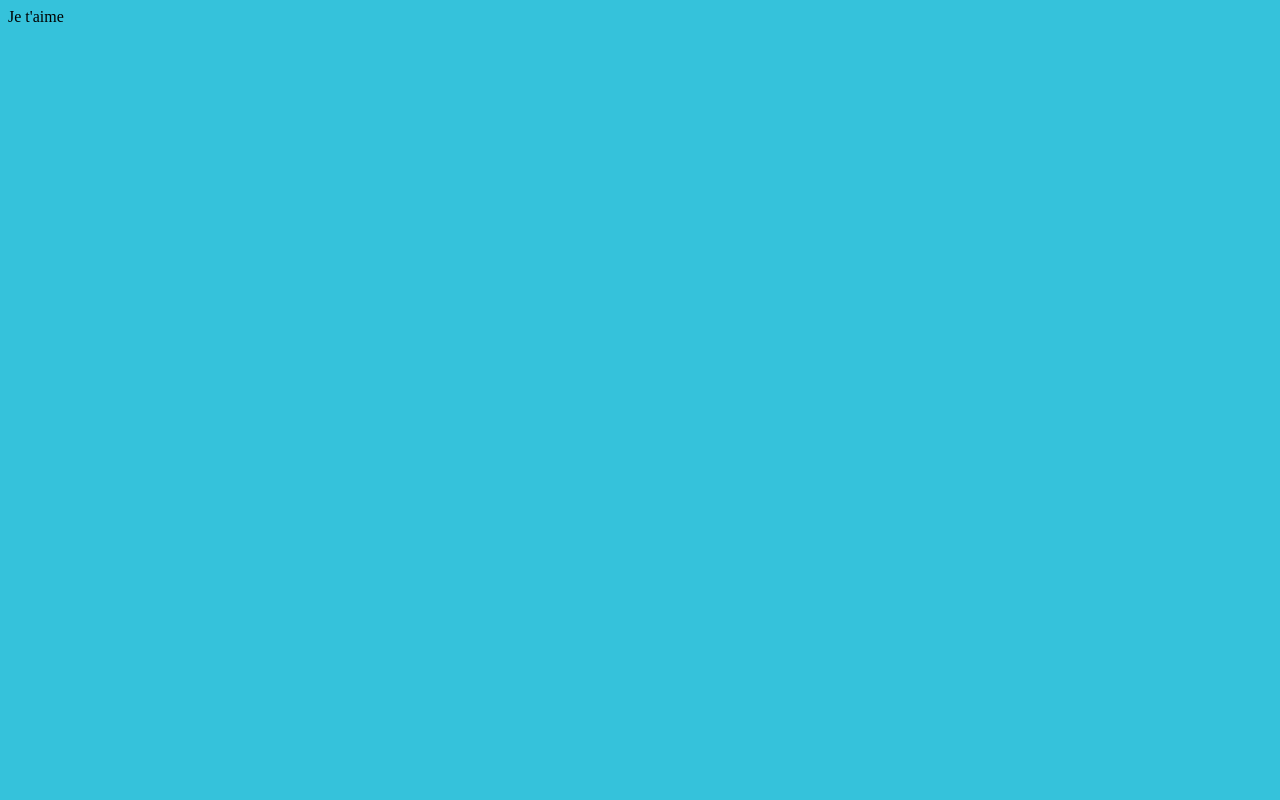
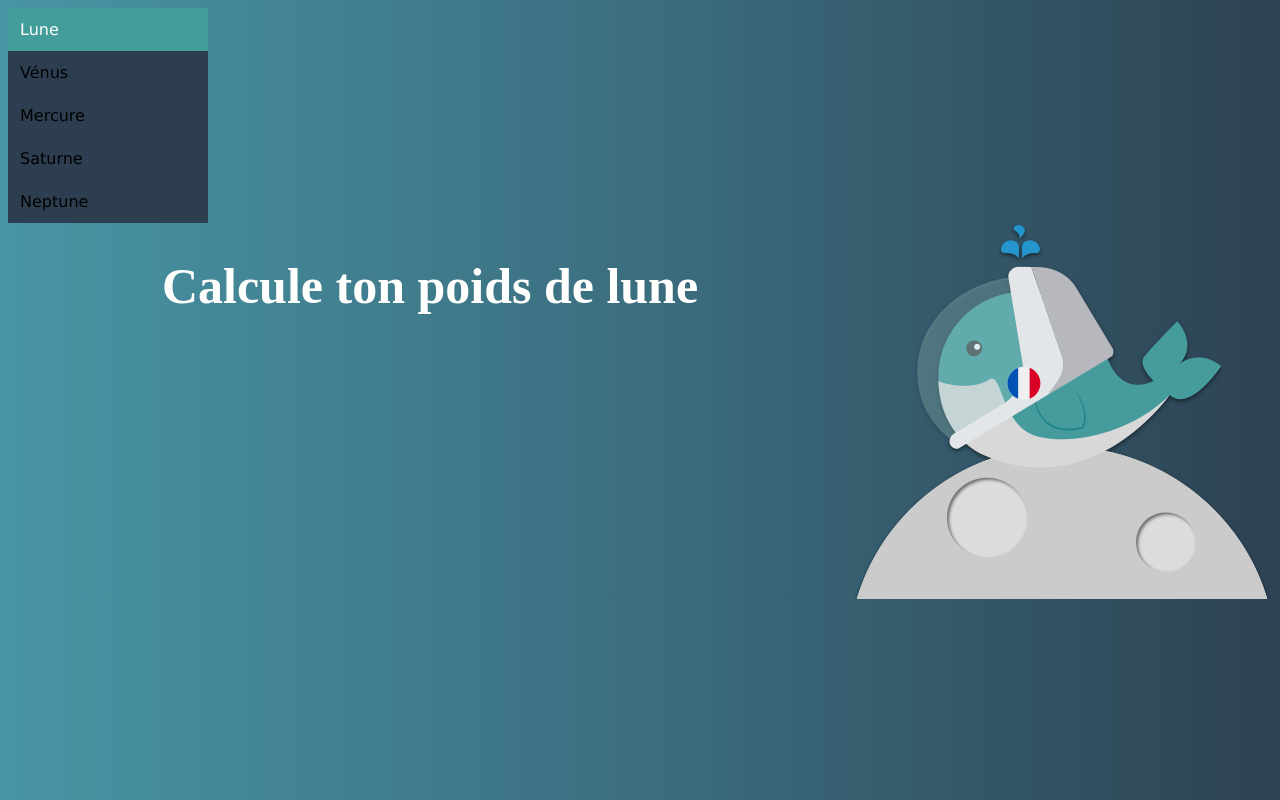
Before and after one commit to AstridSeulliet/poidsdelune, a website: page public/index.html in a window 1280 px wide. Drawn offline with Linux system fonts and the light colour scheme; files that its build step writes are made by us from their sources.

Commit message:
Start integration

```diff
--- a/public/index.html
+++ b/public/index.html
@@ -5,9 +5,22 @@
 		<meta name="viewport" content="width=device-width, initial-scale=1.0">
 		<meta http-equiv="X-UA-Compatible" content="ie=edge">
 		<title>Poids de Lune !</title>
-		 <link rel="stylesheet" type="text/css" href="public/css/style.css">
+		 <link rel="stylesheet" type="text/css" href="style.css">
 	</head>
+
 	<body>
-		Je t'aime
+	<div class="vertical-menu">
+  <a href="#" class="active">Lune</a>
+  <a href="#">Vénus</a>
+  <a href="#">Mercure</a>
+  <a href="#">Saturne</a>
+  <a href="#">Neptune</a>
+</div>
+
+<img class="logo" src="images\logo.png" alt="floppy la baleine">
+
+<h1 class="accroche">Calcule ton poids de lune</h1>
+
 	</body>
+
 </html>
--- a/public/style.css
+++ b/public/style.css
@@ -1,3 +1,38 @@
-body {
-	background-color: #35c2db;
+body
+  {
+  background: linear-gradient(to right, rgb(72,149,165), rgb(59,110,127), rgb(45,66,83));}
+
+ .accroche
+{font-style:bold ; color:#FFFFFD; text-align: center; line-height: center; font-size: 50px;}
+
+.vertical-menu {
+    width: 200px;
+    margin-left: 0px;
 }
+
+.vertical-menu a {
+    background-color: #2D3E50;
+    color: black;
+    display: block;
+    padding: 12px;
+    text-decoration: none;
+}
+
+.vertical-menu a:hover {
+    background-color: #439D9B;
+}
+
+.vertical-menu a.active {
+    background-color: #439D9B;
+    color: white;
+}
+
+.logo { float:right; margin:0 0px 0 0px;}
+
+
+.vertical-menu
+{font-family:Verdana, Arial, Helvetica, sans-serif;}
+
+
+
+}
```
